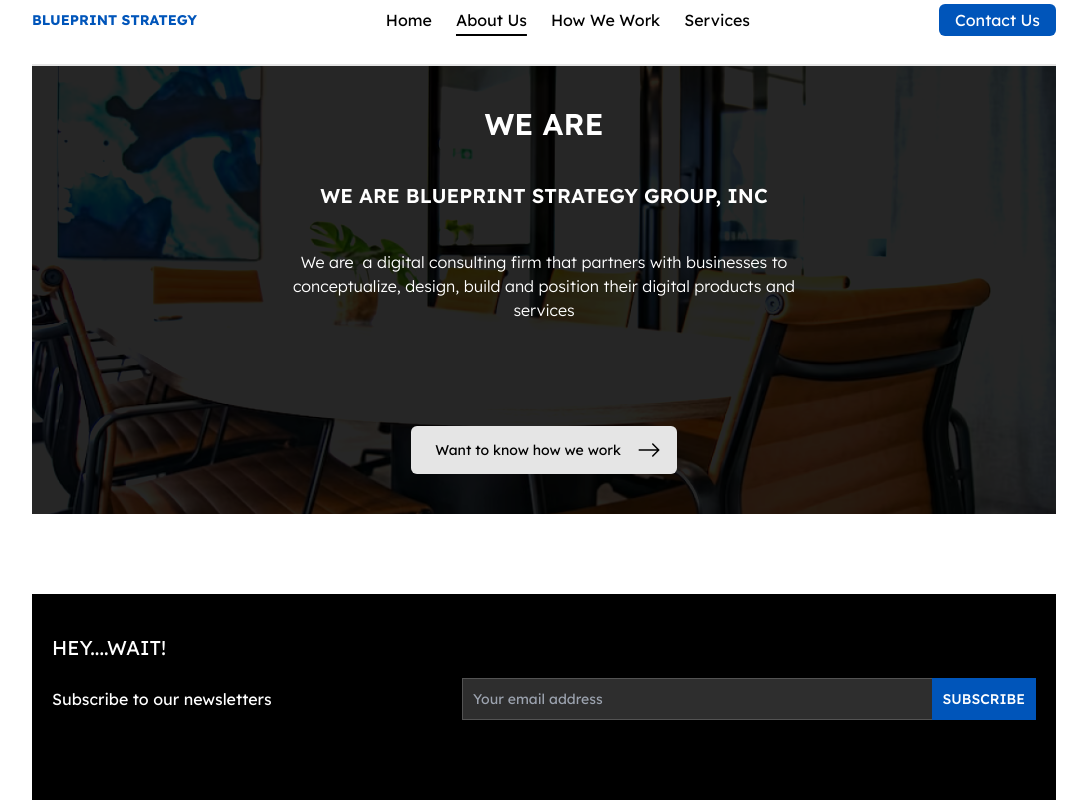
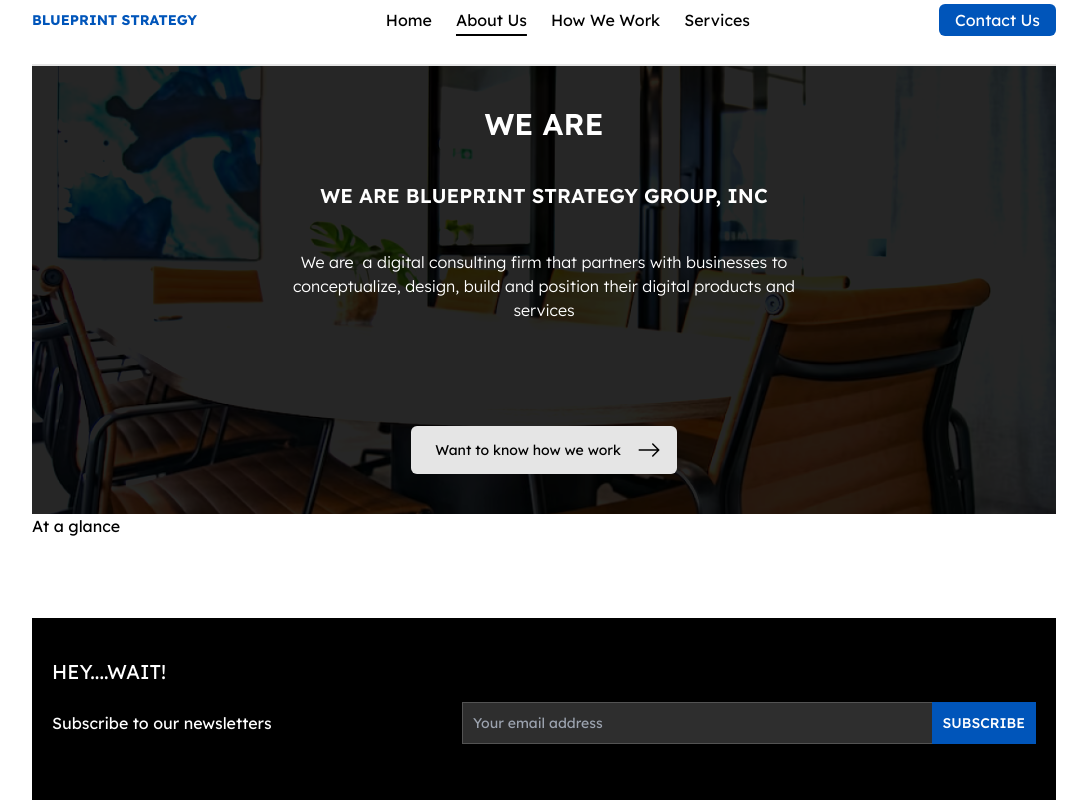
Before and after one commit to EdgarAmpiire/blueprints-web, a React (Create React App) app: page /about-us in a window 1280 px wide. Shown: the top 800 px of the page, without its empty margins (96-1183 px from the left). Built offline with nearby package versions, Linux system fonts and the light colour scheme; what tw-elements would draw is missing.

Commit message:
about us - hero

```diff
--- a/src/features/aboutUs/routes/AboutUs.jsx
+++ b/src/features/aboutUs/routes/AboutUs.jsx
@@ -1,12 +1,14 @@
 import React from "react";
 import { MainLayout } from "../../../components/layout/MainLayout";
 import { Hero } from "../components/Hero";
+import { Glance } from "../components/Glance";
 
 export const AboutUs = () => {
   return (
     <div>
       <MainLayout page="about-us">
         <Hero />
+        <Glance />
       </MainLayout>
     </div>
   );
```
